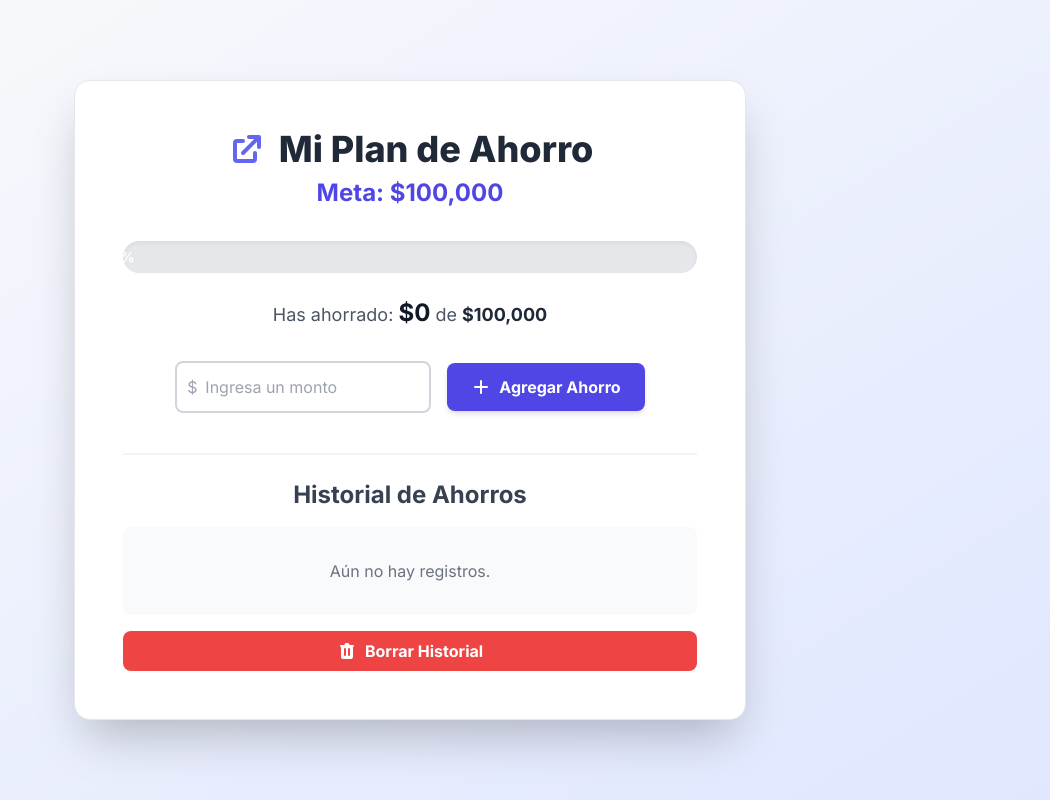
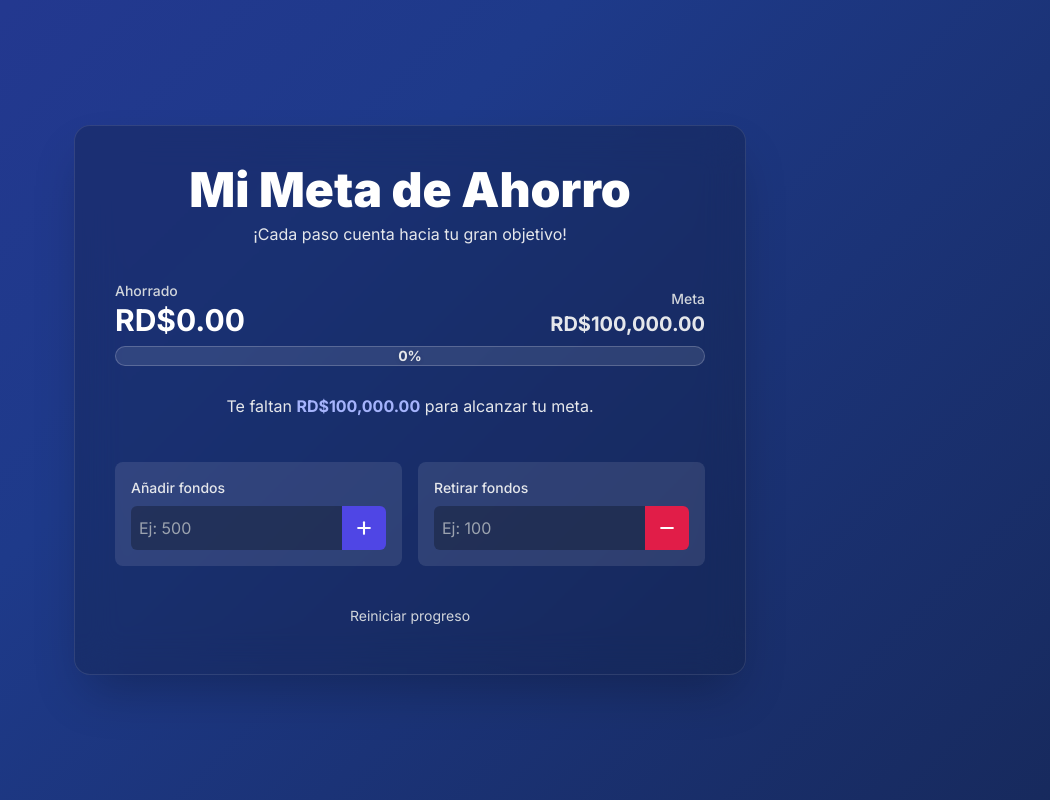
Before and after one commit to ventasr7/AHORRO-A-Y-L, a plain HTML site: page index.html in a window 1280 px wide. Shown: the whole page, without its empty margins (230-1280 px from the left). Drawn offline with nearby package versions, Linux system fonts and the light colour scheme.

Commit message:
Update index.html

```diff
--- a/index.html
+++ b/index.html
@@ -3,304 +3,251 @@
 <head>
     <meta charset="UTF-8">
     <meta name="viewport" content="width=device-width, initial-scale=1.0">
-    <title>Plan de Ahorro: $100,000</title>
-    <!-- Incluyendo Tailwind CSS para un diseño moderno -->
+    <title>Mi Meta de Ahorro</title>
+    <!-- Tailwind CSS para un diseño moderno y responsivo -->
     <script src="https://cdn.tailwindcss.com"></script>
-    <!-- Usando la fuente Inter para una mejor apariencia -->
+    <!-- Google Fonts: Inter para una tipografía limpia -->
     <link rel="preconnect" href="https://fonts.googleapis.com">
     <link rel="preconnect" href="https://fonts.gstatic.com" crossorigin>
-    <link href="https://fonts.googleapis.com/css2?family=Inter:wght@400;500;700;800&display=swap" rel="stylesheet">
+    <link href="https://fonts.googleapis.com/css2?family=Inter:wght@400;500;600;700;800;900&display=swap" rel="stylesheet">
     <style>
+        /* Usamos la fuente Inter para toda la página con un antialiasing más suave */
         body {
             font-family: 'Inter', sans-serif;
+            -webkit-font-smoothing: antialiased;
+            -moz-osx-font-smoothing: grayscale;
         }
-        /* Animación para el gradiente de la barra de progreso */
-        @keyframes animated-gradient {
-            0% { background-position: 0% 50%; }
-            50% { background-position: 100% 50%; }
-            100% { background-position: 0% 50%; }
-        }
-        .progress-bar-fill {
-            transition: width 0.5s ease-in-out;
-            background-size: 200% 200%;
-            background-image: linear-gradient(to right, #4ade80, #3b82f6, #8b5cf6);
-            animation: animated-gradient 3s ease infinite;
-        }
-        /* Estilos para el canvas del confeti */
-        #confetti-canvas {
+
+        /* Fondo animado con gradiente */
+        .background-gradient {
+            background: linear-gradient(-45deg, #0f172a, #1e3a8a, #3730a3, #1e293b);
+            background-size: 400% 400%;
+            animation: gradient 15s ease infinite;
             position: fixed;
             top: 0;
             left: 0;
             width: 100%;
             height: 100%;
-            pointer-events: none;
-            z-index: 9999;
+            z-index: -1;
+        }
+
+        @keyframes gradient {
+            0% { background-position: 0% 50%; }
+            50% { background-position: 100% 50%; }
+            100% { background-position: 0% 50%; }
+        }
+
+        /* Estilo "Glassmorphism" para la tarjeta principal */
+        .glass-card {
+            background: rgba(15, 23, 42, 0.25);
+            backdrop-filter: blur(20px);
+            -webkit-backdrop-filter: blur(20px);
+            border: 1px solid rgba(255, 255, 255, 0.1);
+            animation: fadeIn 0.8s ease-out forwards;
+        }
+
+        @keyframes fadeIn {
+            from { opacity: 0; transform: translateY(20px); }
+            to { opacity: 1; transform: translateY(0); }
+        }
+
+        /* Pequeña animación para la barra de progreso */
+        .progress-bar-fill {
+            transition: width 0.7s cubic-bezier(0.25, 0.1, 0.25, 1);
+        }
+
+        /* Estilos para el modal de confirmación */
+        .modal-overlay {
+            transition: opacity 0.3s ease;
         }
     </style>
 </head>
-<body class="bg-gradient-to-br from-gray-50 to-indigo-100 flex items-center justify-center min-h-screen py-10">
+<body class="text-white">
 
-    <!-- Canvas para el efecto de confeti -->
-    <canvas id="confetti-canvas"></canvas>
+    <div class="background-gradient"></div>
 
-    <div class="w-full max-w-2xl mx-auto bg-white rounded-2xl shadow-2xl border border-gray-200 p-8 md:p-12 text-center transform hover:scale-[1.01] transition-transform duration-500">
+    <div class="min-h-screen flex items-center justify-center p-4">
+        <div class="w-full max-w-2xl mx-auto glass-card rounded-2xl shadow-2xl p-6 md:p-10">
 
-        <!-- Título principal y meta -->
-        <div class="flex items-center justify-center gap-3">
-            <!-- Icono de Alcancía -->
-            <svg xmlns="http://www.w3.org/2000/svg" class="h-10 w-10 text-indigo-500" viewBox="0 0 20 20" fill="currentColor">
-              <path d="M11 3a1 1 0 100 2h2.586l-6.293 6.293a1 1 0 001.414 1.414L15 6.414V9a1 1 0 102 0V4a1 1 0 00-1-1h-5z" />
-              <path d="M5 5a2 2 0 00-2 2v8a2 2 0 002 2h8a2 2 0 002-2v-3a1 1 0 10-2 0v3H5V7h3a1 1 0 000-2H5z" />
-            </svg>
-            <h1 class="text-3xl md:text-4xl font-extrabold text-gray-800">Mi Plan de Ahorro</h1>
+            <!-- Encabezado -->
+            <div class="text-center mb-8">
+                <h1 class="text-4xl md:text-5xl font-black">Mi Meta de Ahorro</h1>
+                <p class="text-gray-200 mt-2">¡Cada paso cuenta hacia tu gran objetivo!</p>
             </div>
-        <p class="text-xl md:text-2xl text-indigo-600 font-semibold mt-2 mb-8">Meta: $100,000</p>
 
-        <!-- Contenedor de la barra de progreso -->
-        <div class="mb-6">
-            <div class="w-full bg-gray-200 rounded-full h-8 overflow-hidden shadow-inner">
-                <div id="progressBar" class="progress-bar-fill h-8 rounded-full flex items-center justify-center text-white font-bold text-sm" style="width: 0%;">
-                    <span id="progressText">0%</span>
+            <!-- Visualización de la Meta -->
+            <div class="flex justify-between items-end mb-2">
+                <div class="text-left">
+                    <span class="text-sm font-medium text-gray-300">Ahorrado</span>
+                    <p id="currentAmountText" class="text-3xl font-bold">$0.00</p>
+                </div>
+                <div class="text-right">
+                    <span class="text-sm font-medium text-gray-300">Meta</span>
+                    <p id="goalAmountText" class="text-xl font-bold text-gray-200">$100,000.00</p>
+                </div>
+            </div>
+
+            <!-- Barra de Progreso -->
+            <div class="w-full bg-white/10 rounded-full h-5 mb-4 relative overflow-hidden border border-white/20">
+                <div id="progressBar" class="progress-bar-fill bg-gradient-to-r from-indigo-500 to-purple-500 h-full rounded-full"></div>
+                <span id="progressPercentage" class="absolute inset-0 flex items-center justify-center text-sm font-bold text-gray-200 drop-shadow">0%</span>
+            </div>
+
+            <!-- Resumen y Mensaje Motivacional -->
+            <div class="text-center mb-8 h-12 flex items-center justify-center">
+                 <p id="remainingText" class="text-base text-gray-200">
+                    Te faltan <strong id="remainingAmountText" class="text-indigo-300">$100,000.00</strong> para alcanzar tu meta.
+                </p>
+                <p id="congratsMessage" class="hidden text-xl font-semibold text-purple-300 animate-pulse">¡Felicidades! ¡Has alcanzado tu meta! 🎉</p>
+            </div>
+
+
+            <!-- Sección de Acciones -->
+            <div class="grid grid-cols-1 md:grid-cols-2 gap-4">
+                <!-- Añadir Fondos -->
+                <div class="bg-white/10 p-4 rounded-lg">
+                    <label for="addAmount" class="block text-sm font-medium text-gray-200 mb-2">Añadir fondos</label>
+                    <div class="flex">
+                        <input type="number" id="addAmount" name="addAmount" class="w-full p-2 border-0 rounded-l-md bg-slate-900/40 text-white placeholder-gray-400 focus:ring-2 focus:ring-indigo-400 focus:outline-none" placeholder="Ej: 500">
+                        <button id="addButton" class="bg-indigo-600 hover:bg-indigo-500 text-white font-bold p-3 rounded-r-md transition-colors">
+                            <svg xmlns="http://www.w3.org/2000/svg" width="20" height="20" viewBox="0 0 24 24" fill="none" stroke="currentColor" stroke-width="2.5" stroke-linecap="round" stroke-linejoin="round"><path d="M5 12h14"/><path d="M12 5v14"/></svg>
+                        </button>
+                    </div>
+                </div>
+
+                <!-- Retirar Fondos -->
+                <div class="bg-white/10 p-4 rounded-lg">
+                     <label for="subtractAmount" class="block text-sm font-medium text-gray-200 mb-2">Retirar fondos</label>
+                    <div class="flex">
+                        <input type="number" id="subtractAmount" name="subtractAmount" class="w-full p-2 border-0 rounded-l-md bg-slate-900/40 text-white placeholder-gray-400 focus:ring-2 focus:ring-rose-500 focus:outline-none" placeholder="Ej: 100">
+                        <button id="subtractButton" class="bg-rose-600 hover:bg-rose-500 text-white font-bold p-3 rounded-r-md transition-colors">
+                           <svg xmlns="http://www.w3.org/2000/svg" width="20" height="20" viewBox="0 0 24 24" fill="none" stroke="currentColor" stroke-width="2.5" stroke-linecap="round" stroke-linejoin="round"><path d="M5 12h14"/></svg>
+                        </button>
                     </div>
                 </div>
             </div>
 
-        <!-- Información del ahorro actual -->
-        <div class="mb-8">
-            <p class="text-lg text-gray-600">
-                Has ahorrado: <span id="currentAmount" class="font-bold text-gray-900 text-2xl">$0</span> de <span class="font-bold text-gray-800">$100,000</span>
-            </p>
+            <!-- Botón de Reinicio -->
+            <div class="mt-8 text-center">
+                <button id="resetButton" class="text-sm text-gray-300 hover:text-white hover:bg-white/10 px-4 py-2 rounded-lg transition-colors">
+                    Reiniciar progreso
+                </button>
+            </div>
+        </div>
     </div>
 
-        <!-- Sección para agregar ahorros -->
-        <div class="flex flex-col sm:flex-row items-center justify-center gap-4 mb-8">
-            <div class="relative">
-                 <span class="absolute left-3 top-1/2 -translate-y-1/2 text-gray-400">$</span>
-                 <input type="number" id="amountInput" placeholder="Ingresa un monto" class="pl-7 w-full sm:w-64 p-3 border-2 border-gray-300 rounded-lg focus:outline-none focus:ring-2 focus:ring-indigo-400 focus:border-transparent transition">
+    <!-- Modal de Confirmación para Reiniciar -->
+    <div id="resetModal" class="modal-overlay fixed inset-0 bg-black/60 flex items-center justify-center p-4 opacity-0 pointer-events-none">
+        <div class="bg-gray-800 rounded-lg p-6 shadow-xl w-full max-w-sm text-center">
+            <h3 class="text-lg font-bold mb-2">¿Estás seguro?</h3>
+            <p class="text-gray-300 mb-6">Todo tu progreso de ahorro se perderá permanentemente.</p>
+            <div class="flex justify-center gap-4">
+                <button id="cancelReset" class="px-6 py-2 bg-gray-600 hover:bg-gray-500 rounded-md transition-colors">Cancelar</button>
+                <button id="confirmReset" class="px-6 py-2 bg-red-600 hover:bg-red-500 rounded-md transition-colors font-semibold">Sí, reiniciar</button>
             </div>
-            <button id="updateButton" class="w-full sm:w-auto bg-indigo-600 text-white font-bold py-3 px-6 rounded-lg hover:bg-indigo-700 transition-all shadow-md hover:shadow-lg transform hover:-translate-y-1 flex items-center gap-2">
-                 <svg xmlns="http://www.w3.org/2000/svg" class="h-5 w-5" viewBox="0 0 20 20" fill="currentColor">
-                  <path fill-rule="evenodd" d="M10 3a1 1 0 011 1v5h5a1 1 0 110 2h-5v5a1 1 0 11-2 0v-5H4a1 1 0 110-2h5V4a1 1 0 011-1z" clip-rule="evenodd" />
-                </svg>
-                <span>Agregar Ahorro</span>
-            </button>
         </div>
-
-        <!-- Mensaje de felicitaciones (oculto por defecto) -->
-        <div id="congratsMessage" class="hidden mt-8 p-4 bg-green-100 text-green-800 rounded-lg">
-            <p class="font-bold text-xl">¡Felicidades! ¡Has alcanzado tu meta!</p>
-        </div>
-
-        <!-- Historial de Transacciones -->
-        <div class="mt-10 border-t-2 border-gray-100 pt-6 text-left">
-            <h2 class="text-2xl font-bold text-gray-700 mb-4 text-center">Historial de Ahorros</h2>
-            <div id="historyContainer" class="max-h-60 overflow-y-auto bg-gray-50 p-4 rounded-lg">
-                <ul id="historyList" class="space-y-2">
-                    <!-- Las transacciones se agregarán aquí -->
-                </ul>
-            </div>
-            <button id="clearHistoryButton" class="mt-4 w-full bg-red-500 text-white font-bold py-2 px-4 rounded-lg hover:bg-red-600 transition-colors flex items-center justify-center gap-2">
-                 <svg xmlns="http://www.w3.org/2000/svg" class="h-5 w-5" viewBox="0 0 20 20" fill="currentColor">
-                  <path fill-rule="evenodd" d="M9 2a1 1 0 00-.894.553L7.382 4H4a1 1 0 000 2v10a2 2 0 002 2h8a2 2 0 002-2V6a1 1 0 100-2h-3.382l-.724-1.447A1 1 0 0011 2H9zM7 8a1 1 0 012 0v6a1 1 0 11-2 0V8zm4 0a1 1 0 012 0v6a1 1 0 11-2 0V8z" clip-rule="evenodd" />
-                </svg>
-                <span>Borrar Historial</span>
-            </button>
-        </div>
-
     </div>
 
     <script>
-        const goal = 100000;
-        let transactions = [];
+        const GOAL = 100000;
+        let currentAmount = parseFloat(localStorage.getItem('savingsAmount')) || 0;
 
+        const currentAmountText = document.getElementById('currentAmountText');
+        const goalAmountText = document.getElementById('goalAmountText');
+        const remainingAmountText = document.getElementById('remainingAmountText');
         const progressBar = document.getElementById('progressBar');
-        const progressText = document.getElementById('progressText');
-        const currentAmountText = document.getElementById('currentAmount');
-        const amountInput = document.getElementById('amountInput');
-        const updateButton = document.getElementById('updateButton');
+        const progressPercentage = document.getElementById('progressPercentage');
+        const remainingText = document.getElementById('remainingText');
         const congratsMessage = document.getElementById('congratsMessage');
-        const historyList = document.getElementById('historyList');
-        const clearHistoryButton = document.getElementById('clearHistoryButton');
 
-        // --- LÓGICA DE CONFETI ---
-        const confettiCanvas = document.getElementById('confetti-canvas');
-        const confettiCtx = confettiCanvas.getContext('2d');
-        let confettiParticles = [];
-        const colors = ["#8b5cf6", "#3b82f6", "#10b981", "#f59e0b", "#ef4444"];
+        const addAmountInput = document.getElementById('addAmount');
+        const subtractAmountInput = document.getElementById('subtractAmount');
+        const addButton = document.getElementById('addButton');
+        const subtractButton = document.getElementById('subtractButton');
+        const resetButton = document.getElementById('resetButton');
 
-        function triggerConfetti() {
-            confettiCanvas.width = window.innerWidth;
-            confettiCanvas.height = window.innerHeight;
-            confettiParticles = [];
-            for (let i = 0; i < 150; i++) {
-                confettiParticles.push({
-                    x: Math.random() * confettiCanvas.width,
-                    y: -Math.random() * confettiCanvas.height,
-                    size: Math.random() * 8 + 4,
-                    color: colors[Math.floor(Math.random() * colors.length)],
-                    speed: Math.random() * 3 + 2,
-                    angle: Math.random() * Math.PI * 2,
-                });
-            }
-            animateConfetti();
+        const resetModal = document.getElementById('resetModal');
+        const cancelReset = document.getElementById('cancelReset');
+        const confirmReset = document.getElementById('confirmReset');
+
+        function formatCurrency(amount) {
+            return new Intl.NumberFormat('es-DO', {
+                style: 'currency',
+                currency: 'DOP'
+            }).format(amount);
         }
 
-        let animationFrameId;
-        function animateConfetti() {
-            confettiCtx.clearRect(0, 0, confettiCanvas.width, confettiCanvas.height);
-            let allParticlesOffScreen = true;
-            confettiParticles.forEach(p => {
-                p.y += p.speed;
-                p.x += Math.sin(p.angle) * 0.5;
-                p.angle += 0.01;
+        function updateUI() {
+            currentAmount = Math.max(0, currentAmount); // No permitir valores negativos
+            const cappedAmount = Math.min(currentAmount, GOAL); // Para el cálculo de la barra
 
-                if (p.y < confettiCanvas.height) {
-                    allParticlesOffScreen = false;
+            const percentage = (cappedAmount / GOAL) * 100;
+            const remaining = Math.max(0, GOAL - currentAmount);
+
+            currentAmountText.textContent = formatCurrency(currentAmount);
+            goalAmountText.textContent = formatCurrency(GOAL);
+            remainingAmountText.textContent = formatCurrency(remaining);
+            progressPercentage.textContent = `${percentage.toFixed(0)}%`;
+            progressBar.style.width = `${percentage}%`;
+
+            if (currentAmount >= GOAL) {
+                congratsMessage.classList.remove('hidden');
+                remainingText.classList.add('hidden');
+            } else {
+                congratsMessage.classList.add('hidden');
+                remainingText.classList.remove('hidden');
             }
 
-                confettiCtx.fillStyle = p.color;
-                confettiCtx.beginPath();
-                confettiCtx.arc(p.x, p.y, p.size, 0, Math.PI * 2);
-                confettiCtx.fill();
-            });
+            localStorage.setItem('savingsAmount', currentAmount.toString());
+        }
 
-            if (allParticlesOffScreen) {
-                cancelAnimationFrame(animationFrameId);
-                 confettiCtx.clearRect(0, 0, confettiCanvas.width, confettiCanvas.height);
-            } else {
-                animationFrameId = requestAnimationFrame(animateConfetti);
+        function handleAdd() {
+            const amountToAdd = parseFloat(addAmountInput.value);
+            if (!isNaN(amountToAdd) && amountToAdd > 0) {
+                currentAmount += amountToAdd;
+                updateUI();
+                addAmountInput.value = '';
             }
         }
 
-        function loadTransactions() {
-            const savedTransactions = localStorage.getItem('savingsHistory');
-            if (savedTransactions) {
-                transactions = JSON.parse(savedTransactions);
-            }
-            renderHistory();
+        function handleSubtract() {
+            const amountToSubtract = parseFloat(subtractAmountInput.value);
+            if (!isNaN(amountToSubtract) && amountToSubtract > 0) {
+                currentAmount -= amountToSubtract;
                 updateUI();
-        }
-
-        function saveTransactions() {
-            localStorage.setItem('savingsHistory', JSON.stringify(transactions));
-        }
-
-        function renderHistory() {
-            historyList.innerHTML = '';
-            if (transactions.length === 0) {
-                 historyList.innerHTML = '<li class="text-gray-500 text-center py-4">Aún no hay registros.</li>';
-                 return;
-            }
-            [...transactions].reverse().forEach(tx => {
-                const li = document.createElement('li');
-                li.className = 'flex justify-between items-center bg-white p-3 rounded-lg shadow-sm';
-                const formattedAmount = tx.amount.toLocaleString('es-DO', { style: 'currency', currency: 'DOP' });
-                li.innerHTML = `
-                    <div class="flex items-center gap-3">
-                        <svg xmlns="http://www.w3.org/2000/svg" class="h-5 w-5 text-gray-400" viewBox="0 0 20 20" fill="currentColor">
-                          <path fill-rule="evenodd" d="M6 2a1 1 0 00-1 1v1H4a2 2 0 00-2 2v10a2 2 0 002 2h12a2 2 0 002-2V6a2 2 0 00-2-2h-1V3a1 1 0 10-2 0v1H7V3a1 1 0 00-1-1zm0 5a1 1 0 000 2h8a1 1 0 100-2H6z" clip-rule="evenodd" />
-                        </svg>
-                        <span class="text-gray-600">${tx.date}</span>
-                    </div>
-                    <div class="flex items-center gap-4">
-                        <span class="font-semibold text-green-600 text-lg">${formattedAmount}</span>
-                        <button class="delete-btn text-gray-400 hover:text-red-500 transition-colors" data-id="${tx.id}">
-                            <svg xmlns="http://www.w3.org/2000/svg" class="h-5 w-5" viewBox="0 0 20 20" fill="currentColor">
-                              <path fill-rule="evenodd" d="M9 2a1 1 0 00-.894.553L7.382 4H4a1 1 0 000 2v10a2 2 0 002 2h8a2 2 0 002-2V6a1 1 0 100-2h-3.382l-.724-1.447A1 1 0 0011 2H9zM7 8a1 1 0 012 0v6a1 1 0 11-2 0V8zm4 0a1 1 0 012 0v6a1 1 0 11-2 0V8z" clip-rule="evenodd" />
-                            </svg>
-                        </button>
-                    </div>
-                `;
-                historyList.appendChild(li);
-            });
-
-            // Adjuntar event listeners a los nuevos botones de eliminar
-            document.querySelectorAll('.delete-btn').forEach(button => {
-                button.addEventListener('click', (event) => {
-                    const idToDelete = Number(event.currentTarget.dataset.id);
-                    handleDelete(idToDelete);
-                });
-            });
-        }
-
-        function updateUI() {
-            const currentSavings = transactions.reduce((total, tx) => total + tx.amount, 0);
-            const savingsForCalc = Math.min(currentSavings, goal);
-            const percentage = goal > 0 ? (savingsForCalc / goal) * 100 : 0;
-
-            const formattedSavings = currentSavings.toLocaleString('es-DO');
-            const formattedGoal = goal.toLocaleString('es-DO');
-
-            progressBar.style.width = percentage + '%';
-            progressText.textContent = Math.floor(percentage) + '%';
-            currentAmountText.parentElement.innerHTML = `Has ahorrado: <span id="currentAmount" class="font-bold text-gray-900 text-2xl">$${formattedSavings}</span> de <span class="font-bold text-gray-800">$${formattedGoal}</span>`;
-
-            if (currentSavings >= goal) {
-                if (!congratsMessage.classList.contains('goal-reached')) {
-                    congratsMessage.classList.remove('hidden');
-                    congratsMessage.classList.add('goal-reached');
-                    triggerConfetti();
-                }
-            } else {
-                congratsMessage.classList.add('hidden');
-                congratsMessage.classList.remove('goal-reached');
+                subtractAmountInput.value = '';
             }
         }
 
-        function handleUpdate() {
-            const amountToAdd = parseFloat(amountInput.value);
-
-            if (!isNaN(amountToAdd) && amountToAdd > 0) {
-                const newTransaction = {
-                    id: Date.now(), // ID único para cada transacción
-                    amount: amountToAdd,
-                    date: new Date().toLocaleDateString('es-DO')
-                };
-                transactions.push(newTransaction);
-
-                saveTransactions();
-                renderHistory();
+        function handleReset() {
+            currentAmount = 0;
             updateUI();
-
-                amountInput.value = '';
-                amountInput.blur();
-            } else {
-                amountInput.classList.add('border-red-500', 'ring-red-500');
-                setTimeout(() => {
-                    amountInput.classList.remove('border-red-500', 'ring-red-500');
-                }, 2000);
-            }
+            closeResetModal();
         }
 
-        /**
-         * Maneja la eliminación de una transacción específica.
-         * @param {number} transactionId - El ID de la transacción a eliminar.
-         */
-        function handleDelete(transactionId) {
-            transactions = transactions.filter(tx => tx.id !== transactionId);
-            saveTransactions();
-            renderHistory();
-            updateUI();
+        function openResetModal() {
+            resetModal.classList.remove('opacity-0', 'pointer-events-none');
         }
 
-        function handleClearHistory() {
-            if(confirm('¿Estás seguro de que quieres borrar todo el historial? Esta acción no se puede deshacer.')) {
-                transactions = [];
-                saveTransactions();
-                renderHistory();
-                updateUI();
-            }
+        function closeResetModal() {
+            resetModal.classList.add('opacity-0', 'pointer-events-none');
         }
 
-        updateButton.addEventListener('click', handleUpdate);
-        clearHistoryButton.addEventListener('click', handleClearHistory);
-        amountInput.addEventListener('keypress', function(event) {
-            if (event.key === 'Enter') {
-                handleUpdate();
-            }
+        addButton.addEventListener('click', handleAdd);
+        subtractButton.addEventListener('click', handleSubtract);
+        resetButton.addEventListener('click', openResetModal);
+
+        addAmountInput.addEventListener('keydown', (e) => e.key === 'Enter' && handleAdd());
+        subtractAmountInput.addEventListener('keydown', (e) => e.key === 'Enter' && handleSubtract());
+
+        cancelReset.addEventListener('click', closeResetModal);
+        confirmReset.addEventListener('click', handleReset);
+        resetModal.addEventListener('click', (e) => {
+             if (e.target === resetModal) closeResetModal();
         });
 
-        document.addEventListener('DOMContentLoaded', loadTransactions);
+        document.addEventListener('DOMContentLoaded', updateUI);
     </script>
+
 </body>
 </html>
```
Lines whose indentation alone changed are shown as unchanged.
